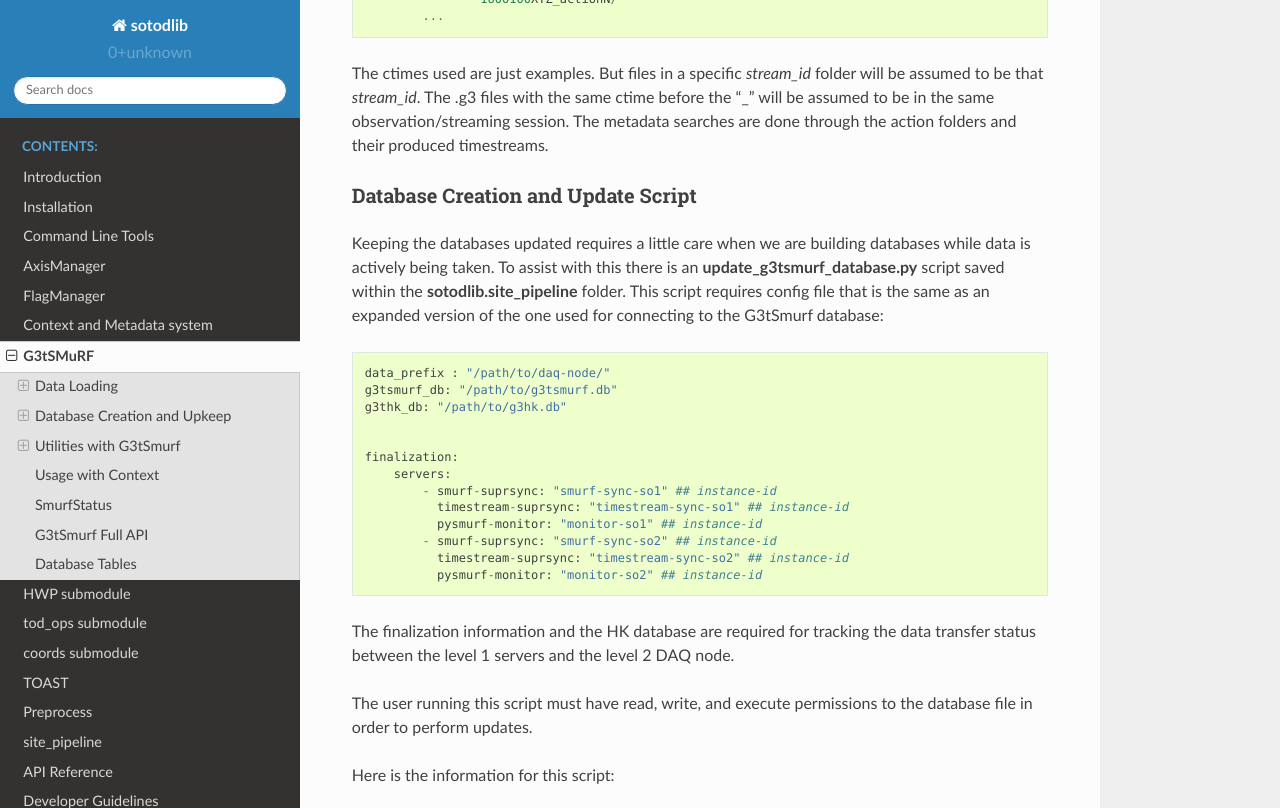
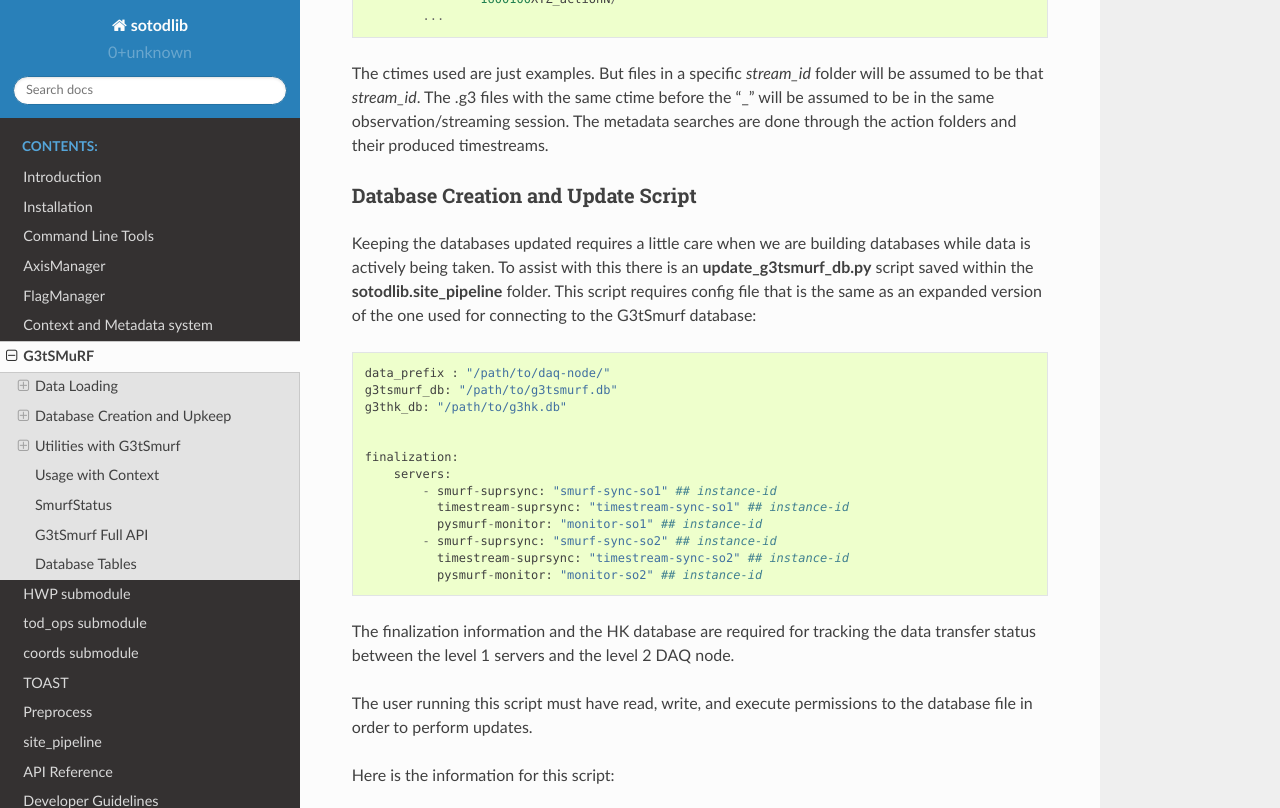
Before and after one commit to simonsobs/sotodlib, a Sphinx documentation site: the page built from docs/g3tsmurf.rst, in a window 1280 px wide and 900 px high, scrolled down 3825 px, cut to the strip 0-808 px from the top of the window. Built offline with Sphinx 7.4.7 and the Read the Docs theme 2.0.0, drawn with Linux system fonts in a browser that asks for light colours.

Commit message:
docs fix

```diff
--- a/docs/g3tsmurf.rst
+++ b/docs/g3tsmurf.rst
@@ -205,7 +205,7 @@ Database Creation and Update Script
 
 Keeping the databases updated requires a little care when we are building
 databases while data is actively being taken. To assist with this there is
-an **update_g3tsmurf_database.py** script saved within the
+an **update_g3tsmurf_db.py** script saved within the
 **sotodlib.site_pipeline** folder. This script requires config file that is the
 same as an expanded version of the one used for connecting to the G3tSmurf database::
 
@@ -232,7 +232,7 @@ the database file in order to perform updates.
 Here is the information for this script:
 
 .. argparse::
-    :module: sotodlib.site_pipeline.update_g3tsmurf_database
+    :module: sotodlib.site_pipeline.update_g3tsmurf_db
     :func: get_parser
 
 
```
